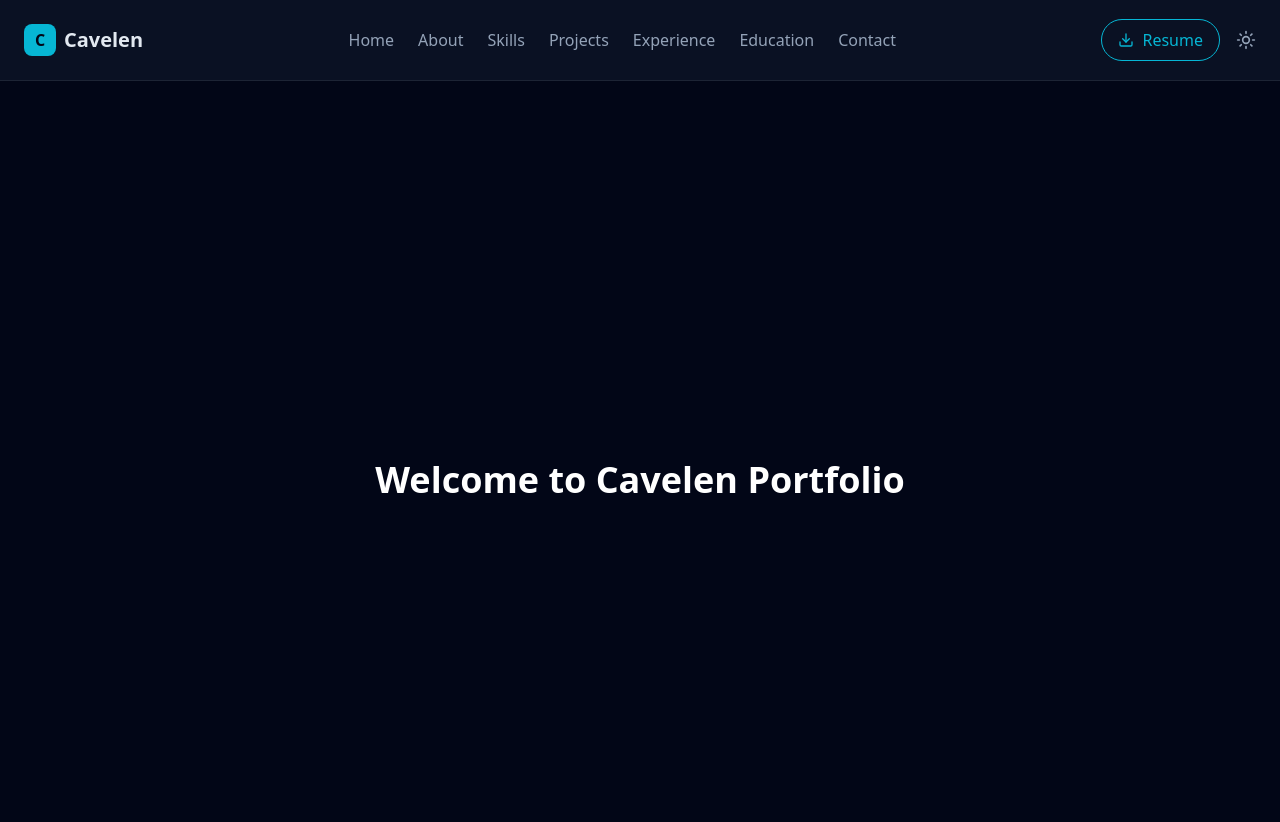
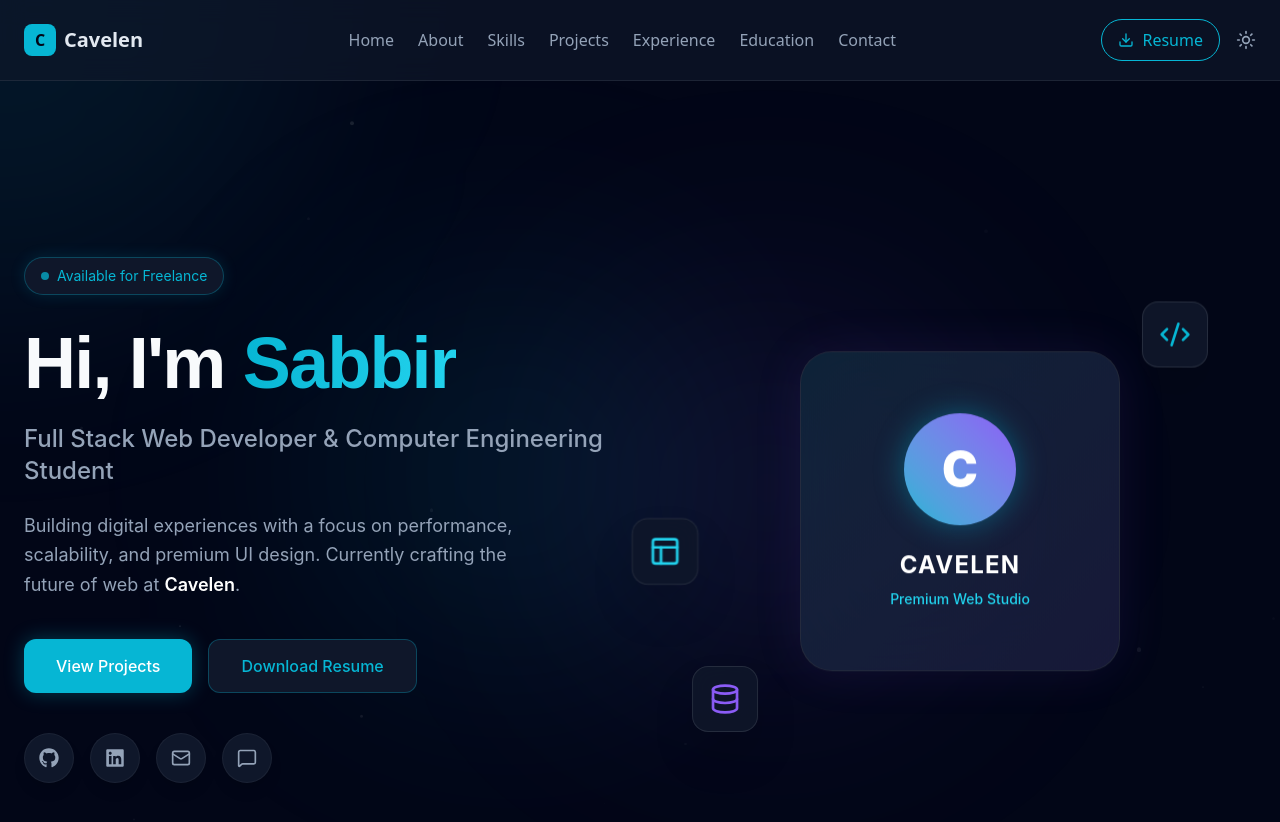
Before and after one commit to sabbir-hossain-dev/CavelenUpdate, a Next.js app: page / in a window 1280 px wide. Shown: the top 822 px of the page. Built offline with nearby package versions, Linux system fonts and the light colour scheme.

Commit message:
feat: add Hero section

```diff
--- a/package.json
+++ b/package.json
@@ -13,7 +13,8 @@
     "lucide-react": "^1.16.0",
     "next": "16.2.6",
     "react": "19.2.4",
-    "react-dom": "19.2.4"
+    "react-dom": "19.2.4",
+    "react-icons": "^5.6.0"
   },
   "devDependencies": {
     "@tailwindcss/postcss": "^4",
--- a/src/app/page.tsx
+++ b/src/app/page.tsx
@@ -1,9 +1,9 @@
+import Hero from "@/sections/Hero";
+
 export default function Home() {
   return (
-    <main className="min-h-screen">
-      <div className="flex items-center justify-center h-screen">
-        <h1 className="text-4xl font-bold text-white">Welcome to Cavelen Portfolio</h1>
-      </div>
+    <main className="bg-[#020617]">
+      <Hero />
     </main>
   );
 }
--- /dev/null
+++ b/src/sections/Hero.tsx
@@ -0,0 +1,170 @@
+"use client";
+import { useEffect, useState } from "react";
+import { motion, useMotionValue, useSpring } from "framer-motion";
+import { Mail, MessageSquare, Code2, Database, Layout } from "lucide-react";
+import { FaGithub, FaLinkedin } from "react-icons/fa";
+
+export default function Hero() {
+  // 1. Mouse Follow Glow Effect Variables
+  const mouseX = useMotionValue(0);
+  const mouseY = useMotionValue(0);
+  const springX = useSpring(mouseX, { stiffness: 100, damping: 30 });
+  const springY = useSpring(mouseY, { stiffness: 100, damping: 30 });
+
+  // 2. Setup Mouse Listener & Particles on Client Mount
+  const [particles, setParticles] = useState<{ id: number; x: number; y: number; size: number }[]>([]);
+
+  useEffect(() => {
+    // Track mouse movement
+    const handleMouseMove = (e: MouseEvent) => {
+      mouseX.set(e.clientX);
+      mouseY.set(e.clientY);
+    };
+    window.addEventListener("mousemove", handleMouseMove);
+
+    // Generate random subtle particles
+    const generatedParticles = Array.from({ length: 20 }).map((_, i) => ({
+      id: i,
+      x: Math.random() * 100,
+      y: Math.random() * 100,
+      size: Math.random() * 4 + 1,
+    }));
+    setParticles(generatedParticles);
+
+    return () => window.removeEventListener("mousemove", handleMouseMove);
+  }, [mouseX, mouseY]);
+
+  return (
+    <section className="relative min-h-screen flex items-center justify-center overflow-hidden px-6 pt-20 bg-[#020617] font-['Inter',sans-serif]">
+
+      {/* --- EFFECTS --- */}
+      {/* Mouse Follow Glow */}
+      <motion.div
+        className="pointer-events-none fixed top-0 left-0 w-[600px] h-[600px] bg-[rgba(34,211,238,0.08)] rounded-full blur-[120px] -translate-x-1/2 -translate-y-1/2 z-0 hidden md:block"
+        style={{ x: springX, y: springY }}
+      />
+
+      {/* Abstract Background Gradient Glows */}
+      <div className="absolute top-1/4 left-1/4 w-96 h-96 bg-[#06B6D4]/10 rounded-full blur-[120px] pointer-events-none" />
+      <div className="absolute bottom-1/4 right-1/4 w-96 h-96 bg-[#8B5CF6]/10 rounded-full blur-[120px] pointer-events-none" />
+
+      {/* Subtle Animated Particles */}
+      <div className="absolute inset-0 pointer-events-none z-0">
+        {particles.map((p) => (
+          <motion.div
+            key={p.id}
+            className="absolute bg-white/20 rounded-full"
+            style={{ left: `${p.x}%`, top: `${p.y}%`, width: p.size, height: p.size }}
+            animate={{
+              y: [0, -30, 0],
+              opacity: [0.1, 0.6, 0.1],
+            }}
+            transition={{
+              duration: Math.random() * 4 + 4,
+              repeat: Infinity,
+              ease: "easeInOut",
+            }}
+          />
+        ))}
+      </div>
+
+      {/* --- MAIN CONTENT --- */}
+      <div className="max-w-7xl mx-auto grid lg:grid-cols-2 gap-12 items-center z-10 w-full">
+
+        {/* Left Side: Texts & Buttons */}
+        <motion.div initial={{ opacity: 0, x: -50 }} animate={{ opacity: 1, x: 0 }} transition={{ duration: 0.8 }}>
+
+          {/* Badge */}
+          <div className="inline-flex items-center gap-2 px-4 py-2 rounded-full bg-[#0F172A] border border-[#06B6D4]/30 text-[#06B6D4] text-sm mb-8 shadow-[0_0_15px_rgba(6,182,212,0.15)]">
+            <span className="w-2 h-2 rounded-full bg-[#06B6D4] animate-pulse" />
+            Available for Freelance
+          </div>
+
+          {/* Heading */}
+          <h1 className="text-5xl md:text-7xl font-bold text-[#F8FAFC] mb-6 tracking-tight font-['Space_Grotesk',sans-serif]">
+            Hi, I'm <span className="text-transparent bg-clip-text bg-gradient-to-r from-[#06B6D4] to-[#22D3EE]">Sabbir</span>
+          </h1>
+
+          <p className="text-xl md:text-2xl text-[#94A3B8] mb-6 font-medium">
+            Full Stack Web Developer & Computer Engineering Student
+          </p>
+
+          <p className="text-[#94A3B8] mb-10 leading-relaxed max-w-lg text-lg">
+            Building digital experiences with a focus on performance, scalability, and premium UI design. Currently crafting the future of web at <span className="text-white font-semibold">Cavelen</span>.
+          </p>
+
+          {/* CTA Buttons */}
+          <div className="flex flex-wrap gap-4 mb-10">
+            <button className="bg-[#06B6D4] hover:bg-[#0891B2] text-white px-8 py-3.5 rounded-xl font-medium transition-all shadow-[0_0_20px_rgba(6,182,212,0.3)] hover:shadow-[0_0_30px_rgba(6,182,212,0.5)] hover:-translate-y-1">
+              View Projects
+            </button>
+            <button className="bg-[#0F172A] border border-[#06B6D4]/30 text-[#06B6D4] hover:bg-[#06B6D4]/10 px-8 py-3.5 rounded-xl font-medium transition-all hover:-translate-y-1">
+              Download Resume
+            </button>
+          </div>
+
+          {/* Social Icons Row */}
+          <div className="flex gap-4 text-[#94A3B8]">
+            {[FaGithub, FaLinkedin, Mail, MessageSquare].map((Icon, index) => (
+              <motion.a
+                key={index}
+                href="#"
+                whileHover={{ scale: 1.15, y: -5 }}
+                className="p-3.5 bg-[#0F172A] rounded-full border border-white/5 hover:border-[#06B6D4]/50 hover:text-[#06B6D4] transition-colors shadow-lg flex items-center justify-center"
+              >
+                <Icon size={20} />
+              </motion.a>
+            ))}
+          </div>
+        </motion.div>
+
+        {/* Right Side: Developer Illustration / Bento Card & Floating Tech */}
+        <motion.div initial={{ opacity: 0, scale: 0.9 }} animate={{ opacity: 1, scale: 1 }} transition={{ duration: 0.8 }} className="relative h-[500px] hidden lg:flex items-center justify-center">
+
+          {/* Main Glassmorphism Profile Card */}
+          <motion.div
+            animate={{ y: [-10, 10, -10] }}
+            transition={{ duration: 6, repeat: Infinity, ease: "easeInOut" }}
+            className="relative z-10 w-80 h-80 bg-[#0F172A]/70 border border-white/10 backdrop-blur-2xl rounded-[2rem] p-8 flex flex-col items-center justify-center shadow-[0_0_50px_rgba(139,92,246,0.1)] overflow-hidden"
+          >
+            <div className="absolute inset-0 bg-gradient-to-br from-[#06B6D4]/10 to-[#8B5CF6]/10 z-0" />
+
+            <div className="w-28 h-28 bg-gradient-to-tr from-[#06B6D4] to-[#8B5CF6] rounded-full mb-6 shadow-[0_0_30px_rgba(6,182,212,0.4)] flex items-center justify-center text-5xl font-black text-white z-10">
+              C
+            </div>
+            <h3 className="text-2xl font-bold text-white z-10 tracking-wider">CAVELEN</h3>
+            <p className="text-[#22D3EE] text-sm z-10 mt-2 font-medium">Premium Web Studio</p>
+          </motion.div>
+
+          {/* Floating Tech Stack Icon 1 */}
+          <motion.div
+            animate={{ y: [0, -20, 0], rotate: [0, 10, 0] }}
+            transition={{ duration: 5, repeat: Infinity, ease: "easeInOut", delay: 0.2 }}
+            className="absolute top-8 right-12 bg-[#0F172A]/90 border border-white/10 p-4 rounded-2xl backdrop-blur-md shadow-2xl z-20 text-[#06B6D4]"
+          >
+            <Code2 size={32} />
+          </motion.div>
+
+          {/* Floating Tech Stack Icon 2 */}
+          <motion.div
+            animate={{ y: [0, 25, 0], x: [0, -10, 0] }}
+            transition={{ duration: 6, repeat: Infinity, ease: "easeInOut", delay: 0.8 }}
+            className="absolute bottom-12 left-8 bg-[#0F172A]/90 border border-white/10 p-4 rounded-2xl backdrop-blur-md shadow-2xl z-20 text-[#8B5CF6]"
+          >
+            <Database size={32} />
+          </motion.div>
+
+          {/* Floating Tech Stack Icon 3 */}
+          <motion.div
+            animate={{ y: [0, -15, 0], scale: [1, 1.1, 1] }}
+            transition={{ duration: 4.5, repeat: Infinity, ease: "easeInOut", delay: 1.5 }}
+            className="absolute top-1/2 -left-8 bg-[#0F172A]/90 border border-white/10 p-4 rounded-2xl backdrop-blur-md shadow-2xl z-20 text-[#22D3EE]"
+          >
+            <Layout size={32} />
+          </motion.div>
+
+        </motion.div>
+      </div>
+    </section>
+  );
+}
```
Also changed, not shown: 1 other file (tests, documents, lock files or other folders).
